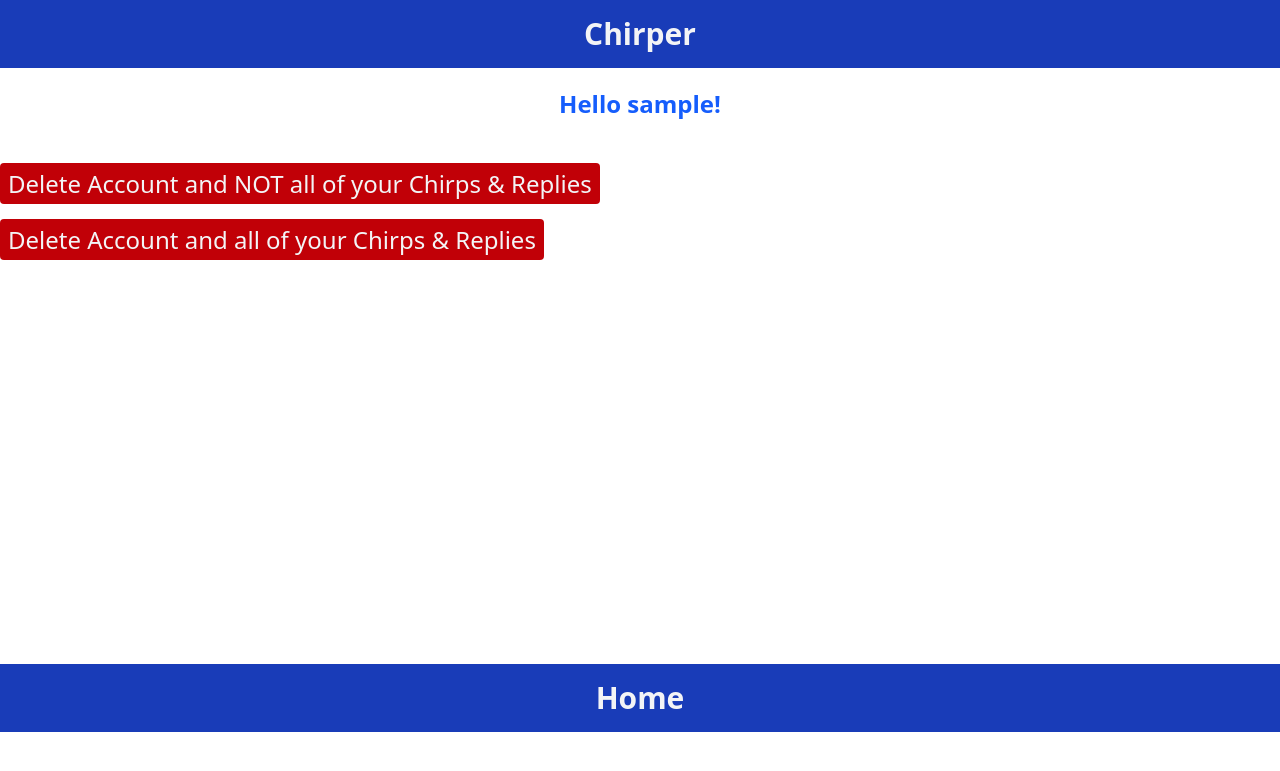
After one commit to AaronCumming/Chirper, a Django app: page /profile/1 in a window 1280 px wide. The commit adds this page. Shown: the top 771 px of the page. Run offline with Django 5.2, Linux system fonts and the light colour scheme; tables that the repository leaves empty hold one stand-in row (values such as "Sample post").

Commit message:
added basic profile

```diff
--- a/chirper/templates/chirper/chat/home.html
+++ b/chirper/templates/chirper/chat/home.html
@@ -4,7 +4,7 @@
 
 
   {% if user.is_authenticated %}
-  <a href="{% url 'account_email' %}" class="bg-green-600 text-white px-2 py-1 rounded hover:bg-green-700 transition text-center mt-10 text-2xl">
+  <a href="{% url 'chirper:profile' user.id %}" class="bg-blue-700 text-white px-2 py-1 rounded hover:bg-green-700 transition text-center mt-10 text-2xl">
     Profile
   </a>
 {% else %}
--- /dev/null
+++ b/chirper/templates/chirper/chat/profile.html
@@ -0,0 +1,12 @@
+{% extends "chirper/base.html" %}
+{% block content %}
+
+<h1 class="text-2xl font-bold text-center text-blue-600">Hello {{user.username}}!</h1>
+<br><br>
+<a class="bg-red-700 text-gray-100 rounded px-2 py-1 w-1/2 hover:cursor-pointer hover:bg-red-800 transition-colors text-center mt-10 text-2xl"
+href="{% url 'chirper:create' %}">Delete Account and NOT all of your Chirps & Replies</a>
+<br><br>
+<a class="bg-red-700 text-gray-100 rounded px-2 py-1 w-1/2 hover:cursor-pointer hover:bg-red-800 transition-colors text-center mt-10 text-2xl"
+href="{% url 'chirper:create' %}">Delete Account and all of your Chirps & Replies</a>
+<br><br><br><br><br><br><br><br><br><br><br><br><br><br>
+{% endblock %}
--- a/chirper/urls.py
+++ b/chirper/urls.py
@@ -5,6 +5,7 @@ from . import views
 app_name = "chirper"
 urlpatterns = [
     path("", views.HomeView.as_view(), name="home"),
+    path("profile/<int:pk>", views.ProfileView.as_view(), name="profile"),
     path("<int:pk>/", views.DetailView.as_view(), name="detail"),
     path("create/", views.CreateChirpView.as_view(), name="create"),
     path("<int:parent_id>/create/", views.CreateReplyView.as_view(), name="create_reply"),
--- a/chirper/views.py
+++ b/chirper/views.py
@@ -12,7 +12,7 @@ from django.urls import reverse, reverse_lazy
 from django.views import generic
 from django.contrib.auth.mixins import LoginRequiredMixin
 
-from .models import Chirp
+from .models import Chirp, User
 
 # Create your views here.
 class HomeView(generic.ListView):
@@ -31,6 +31,11 @@ class DetailView(generic.DetailView):
     def get_queryset(self):
         """Return all of the Chirps."""
         return Chirp.objects.order_by("-time_created").all_parent_chirps().prefetch_related("replies")
+
+
+class ProfileView(generic.DetailView):
+    model = User
+    template_name = "chirper/chat/profile.html"
 
 
 class CreateChirpView(generic.CreateView):
```
